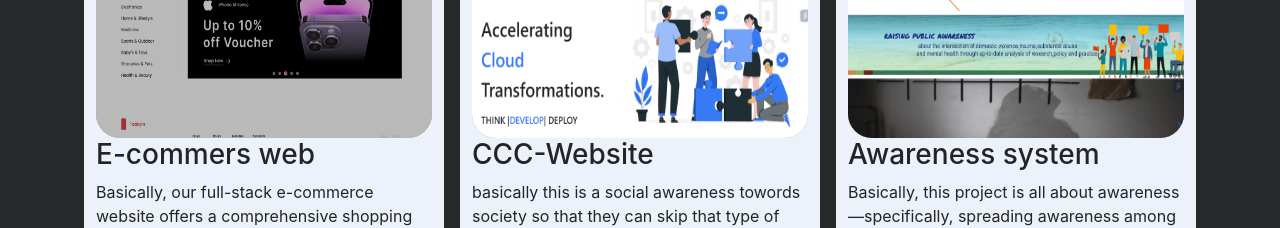
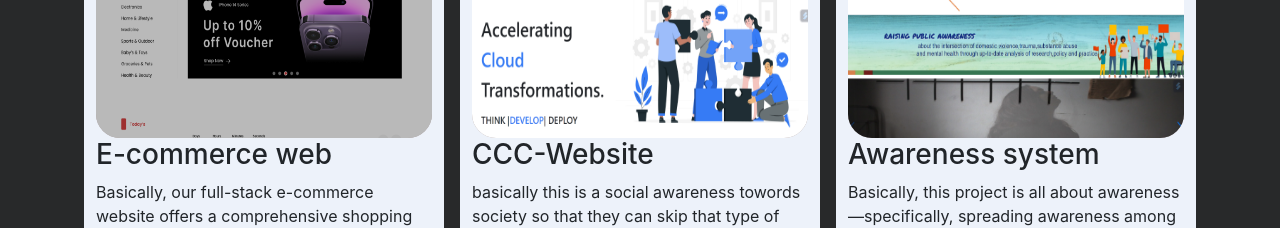
Before and after one commit to Saurabhrajput1234/saurabh-portfolio, a React (Create React App) app: page / in a window 1280 px wide. Shown: the part 1620-1848 px from the top of the page. Built offline with nearby package versions, Linux system fonts and the light colour scheme.

Commit message:
some changes

```diff
--- a/src/components/Projects.js
+++ b/src/components/Projects.js
@@ -35,7 +35,7 @@ const Projects = () => {
 
               </div>
                 <div className="about-card">
-                <h3>E-commers web</h3>
+                <h3>E-commerce web</h3>
                 <p>Basically, our full-stack e-commerce website offers a comprehensive shopping experience. With robust authentication features, you can securely navigate and explore a diverse range of products. Enjoy the convenience of adding items to your cart and seamlessly searching for products that suit your preferences. This platform combines user-friendly design with powerful functionality, ensuring a smooth and personalized shopping journey for every user.</p>
                 </div>
                 <a href="https://intern-assignment-2.vercel.app/"><button>View</button></a>
```
